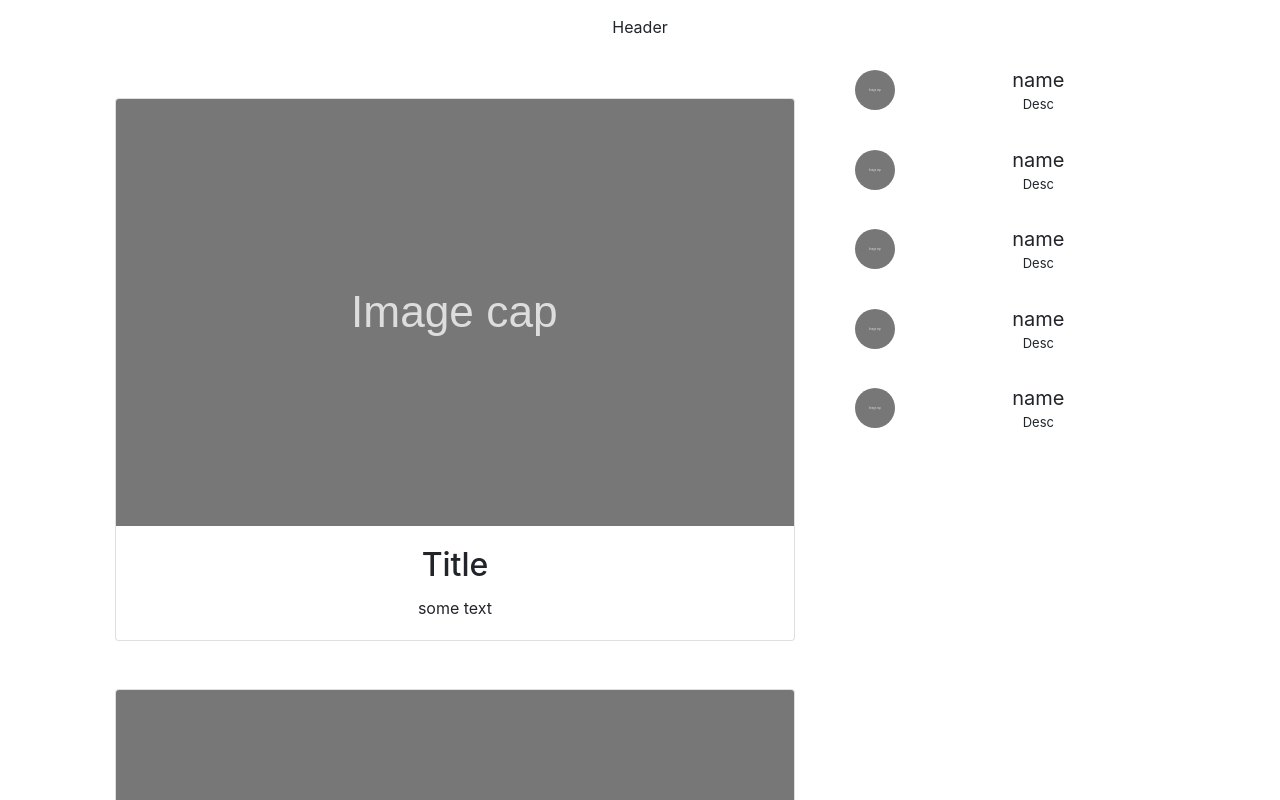
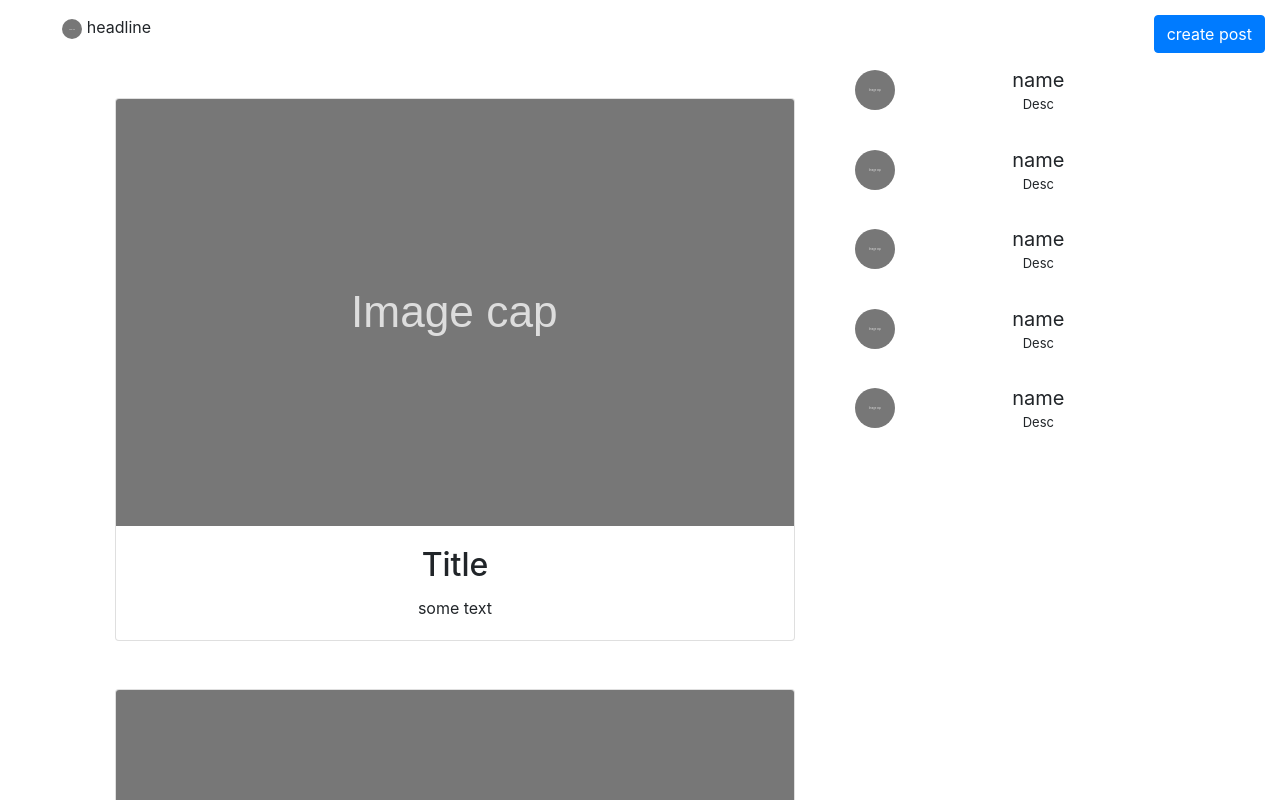
Before and after one commit to rokija/bootcamp2019, a React (Create React App) app: page / in a window 1280 px wide. Shown: the top 800 px of the page. Built offline with nearby package versions, Linux system fonts and the light colour scheme.

Commit message:
created button for adding a post

```diff
--- a/src/components/Header/Header.css
+++ b/src/components/Header/Header.css
@@ -8,3 +8,15 @@
     background: white;
     height: 50px;
 }
+
+
+.Header__image {
+    height: 20px;
+    width: 20px;
+    border-radius: 90px;
+}
+
+
+.Header__button {
+    text-align: right;
+}
--- a/src/components/Header/Header.js
+++ b/src/components/Header/Header.js
@@ -1,6 +1,21 @@
 import React from "react";
+import logo from "../../media/image-placeholder.svg";
 import "./Header.css";
 
-const Header = () => <div className="Header">Header</div>;
+const Header = () => (
+  <div className="Header">
+    <div className="row">
+      <div className="col-md-2">
+        <img className="Header__image" src={logo} alt="something" />
+        <span className="pull-right"> headline </span>
+      </div>
+      <div className="col-md-10">
+        <div className="Header__button">
+          <button className="btn btn-primary">create post</button>
+        </div>
+      </div>
+    </div>
+  </div>
+);
 
 export default Header;
```
